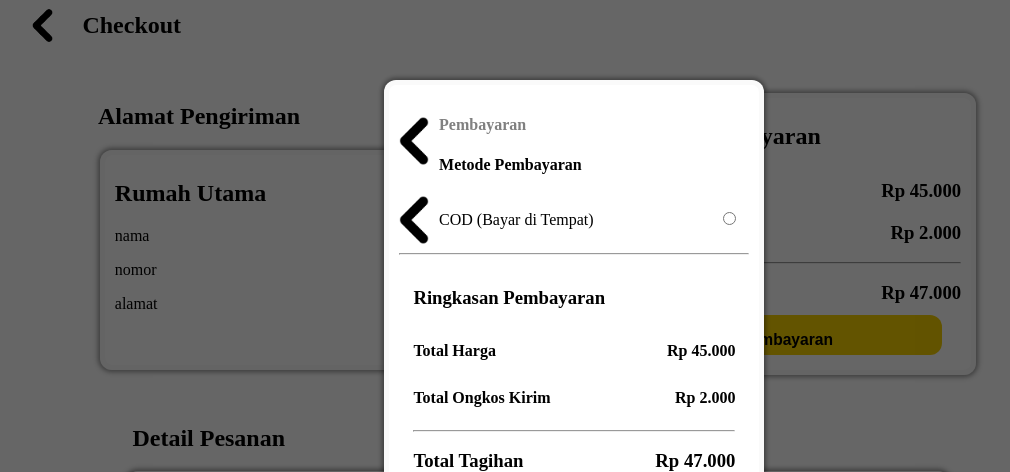
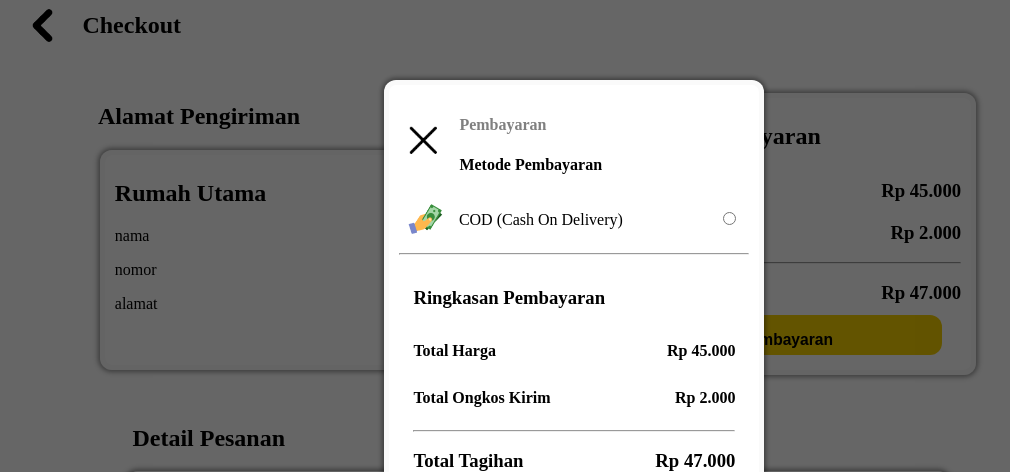
Before and after one commit to luthfianum/pakThani, a CodeIgniter 4 app: template app/Views/pembayaran.php in a window 1280 px wide. Shown: the top 472 px of the page, without its empty margins (102-1112 px from the left). Run offline with PHP 8.4 and a stand-in for CodeIgniter, Linux system fonts and the light colour scheme; the template is opened without the code that fills it, so the values that code supplies are empty; some libraries are stand-ins or nearby versions.

Commit message:
frontend: popup pembayaran ~update

```diff
--- a/app/Views/pembayaran.php
+++ b/app/Views/pembayaran.php
@@ -1,15 +1,17 @@
 <?= $this->extend('/checkout'); ?>
 
 <?= $this->section('content'); ?>
+<title>Pembayaran</title>
+
 <div class="container">
     <div class="hidden">
-                <a href="#"><img src="/assets/arrow.png"><h4>Pembayaran</h4></a>
+                <a href="#"><img src="/assets/Frame_Silang.png"><h4>Pembayaran</h4></a>
 
                 <h4>Metode Pembayaran</h4>
                 <div class="metode">
                     <div>
-                        <img src="/assets/arrow.png">
-                        <label class="varians hover" for="250" id="label"  onclick="radio()">COD (Bayar di Tempat)</label>
+                        <img src="/assets/cod.png">
+                        <label class="varians hover" for="cod" id="label"  onclick="radio()">COD (Cash On Delivery)</label>
                     </div>
                     <div>
                         <input type="radio" id="cod" name="cod" value="cod">
```
